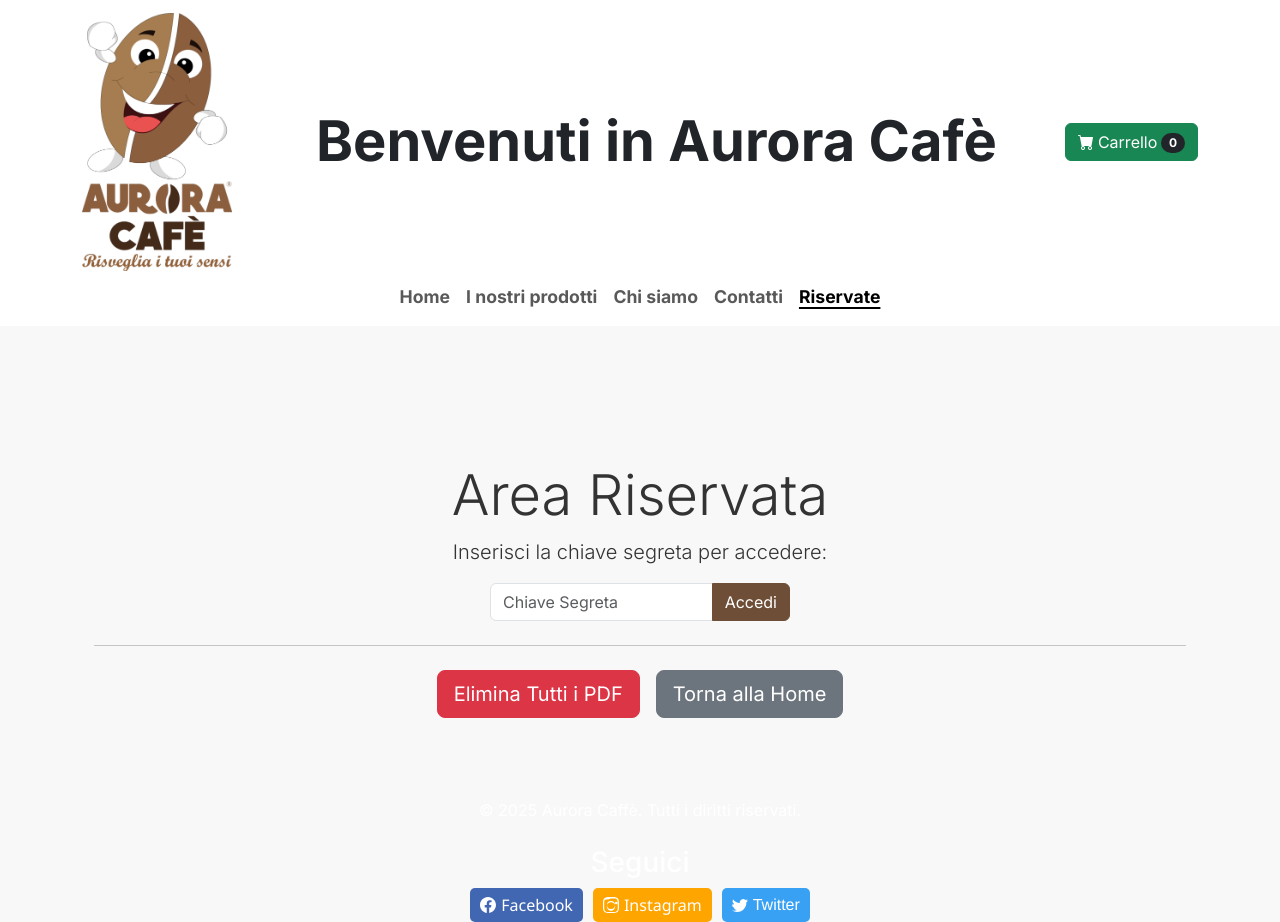
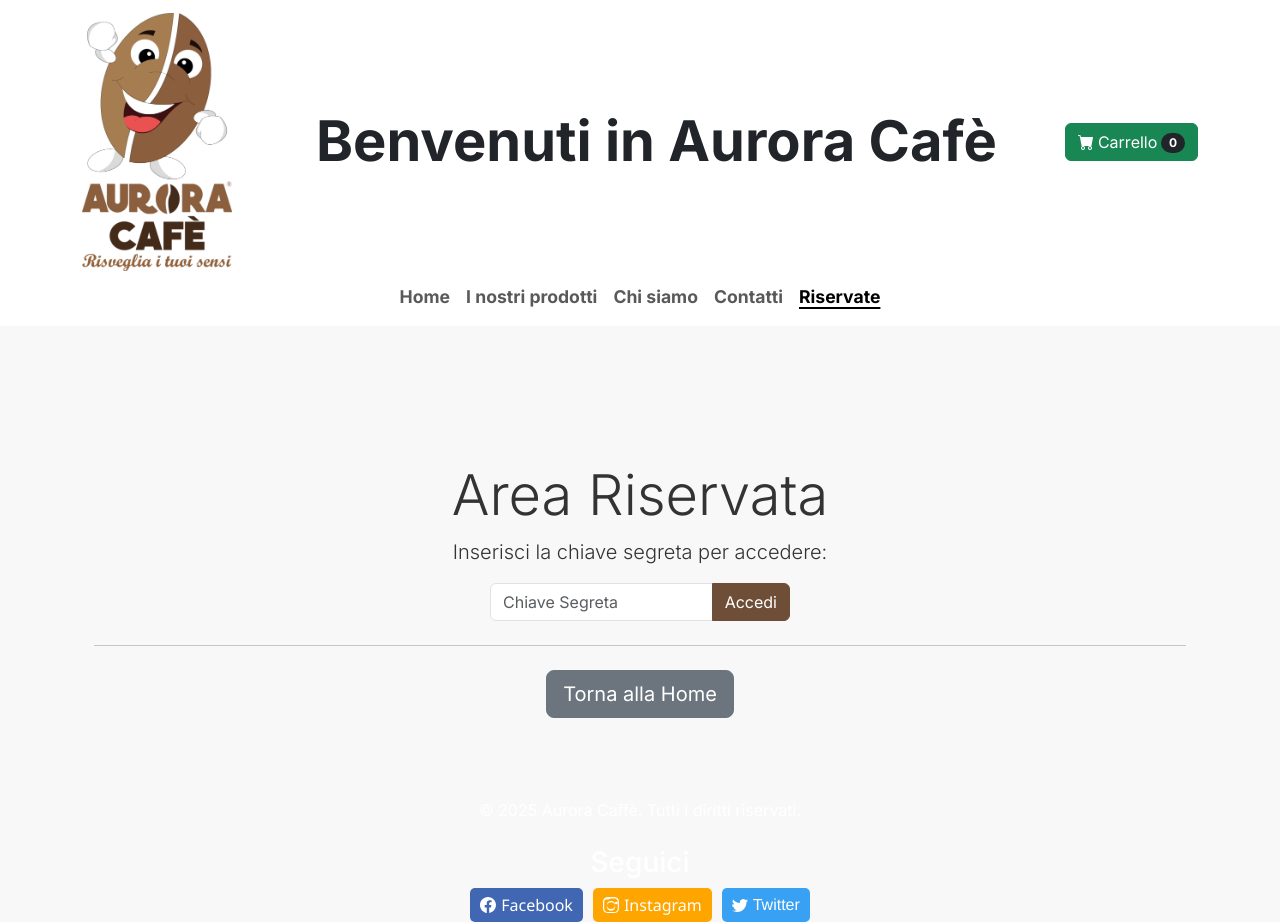
Before and after one commit to fadosoft/testauroracafe, a Next.js app: page /riservate in a window 1280 px wide. Built offline with nearby package versions, Linux system fonts and the light colour scheme.

Commit message:
feat: Relocate 'Delete All PDFs' button to be visible only when orders are displayed

```diff
--- a/src/app/riservate/page.tsx
+++ b/src/app/riservate/page.tsx
@@ -101,6 +101,11 @@
             {orders.length > 0 ? (
               <div className="mt-4">
                 <p className="lead">Ordini disponibili:</p>
+                <div className="d-flex justify-content-center mb-3"> {/* Added margin-bottom */}
+                  <button onClick={handleDeleteAll} className="btn btn-danger btn-sm" disabled={loading}> {/* Changed to btn-sm */}
+                    {loading ? 'Eliminazione...' : 'Elimina Tutti i PDF'}
+                  </button>
+                </div>
                 <ul className="list-group mx-auto" style={{ maxWidth: '400px' }}>
                   {orders.map((order) => {
                     const getPublicIdFromUrl = (url: string) => {
@@ -154,14 +159,9 @@
           </div>
         )}
         <hr className="my-4" />
-        <div className="d-flex justify-content-center gap-3"> {/* Added a div for button grouping */}
-          <button onClick={handleDeleteAll} className="btn btn-danger btn-lg" disabled={loading}>
-            {loading ? 'Eliminazione...' : 'Elimina Tutti i PDF'}
-          </button>
-          <Link href="/" className="btn btn-secondary btn-lg">
-            Torna alla Home
-          </Link>
-        </div>
+        <Link href="/" className="btn btn-secondary btn-lg">
+          Torna alla Home
+        </Link>
       </div>
     </div>
   );
```
